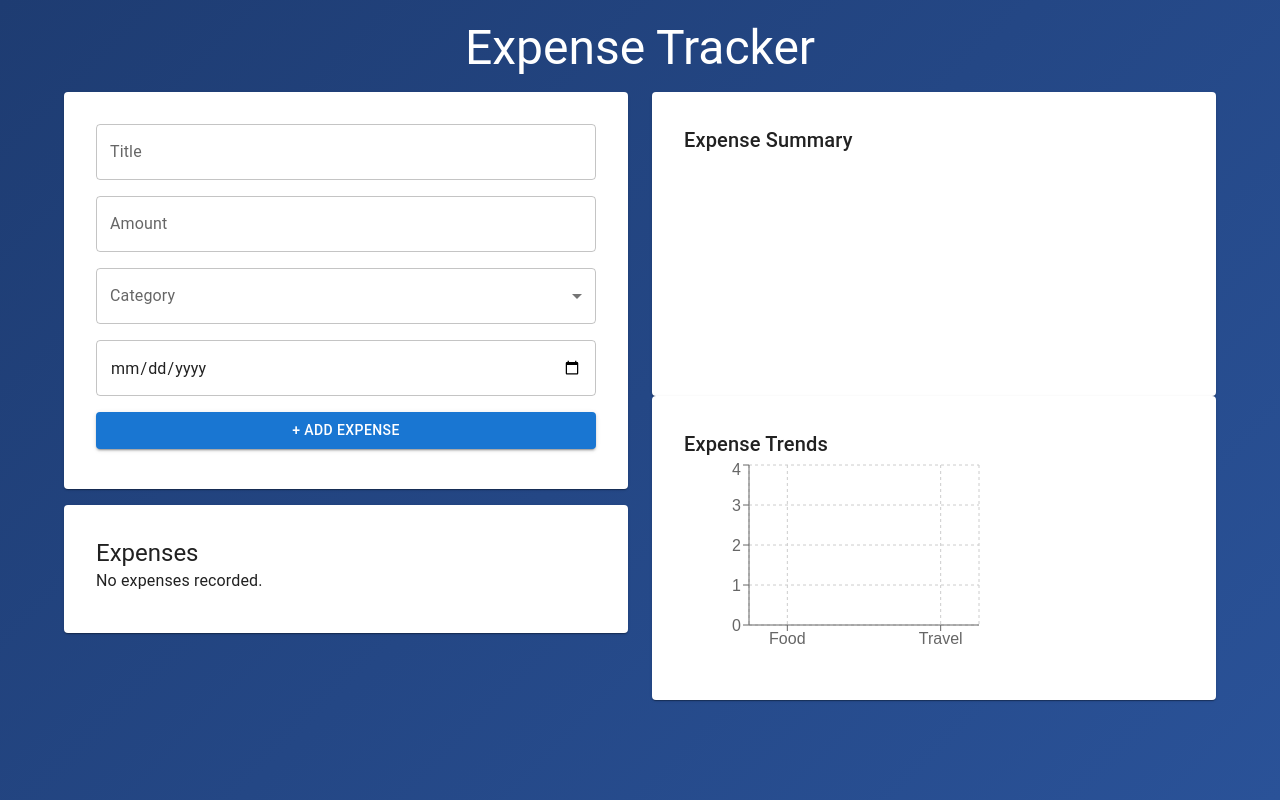
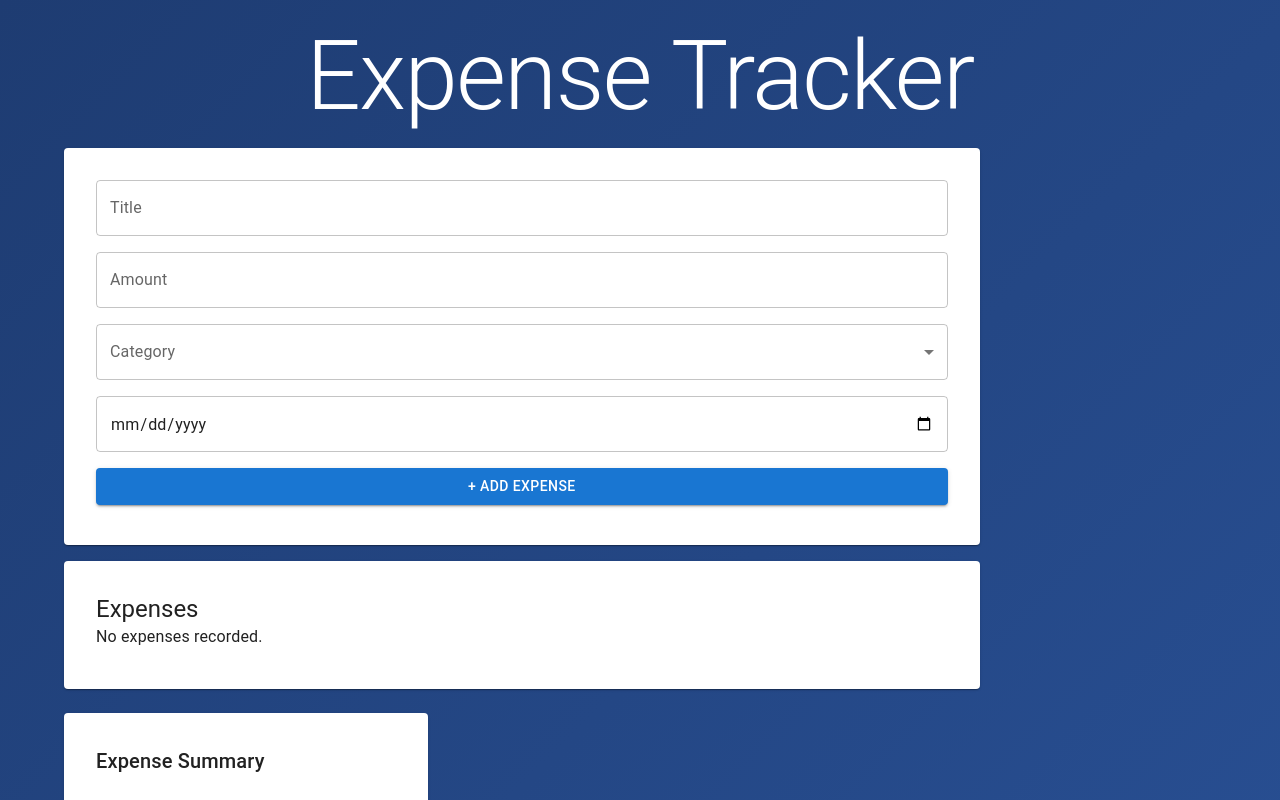
Before and after one commit to Nikki0830/CRIO_MINI_PROJECTS, a React (Create React App) app in the folder xexpenses/: page / in a window 1280 px wide. Shown: the top 800 px of the page. Built offline with nearby package versions, Linux system fonts and the light colour scheme.

Commit message:
Xexpense

```diff
--- a/xexpenses/src/App.js
+++ b/xexpenses/src/App.js
@@ -1,5 +1,5 @@
 import React, { useState, useEffect } from "react";
-import { Container, Typography, Grid } from "@mui/material";
+import { Container, Typography, Grid2 } from "@mui/material";
 import WalletBalance from "./component/WalletBalance";
 import ExpenseForm from "./component/ExpenseForm";
 import ExpenseList from "./component/ExpenseList";
@@ -66,20 +66,20 @@ const App = () => {
   return (
     <Container sx={{ padding: "20px", minHeight: "100vh" }}>
       {/* ✅ Updated heading to include 'Expenses' */}
-      <Typography variant="h3" align="center" sx={{ mb: 2 }}>
+      <Typography variant="h1" align="center" sx={{ mb: 2 }}>
         Expense Tracker
       </Typography>
 
-      <Grid container spacing={3}>
-        <Grid item xs={12} sm={6} md={6}>
+      <Grid2 container spacing={3}>
+        <Grid2 item xs={12} sm={6} md={6}>
           <ExpenseForm onAddExpense={addExpense} />
           <ExpenseList expenses={expenses} onEditExpense={editExpense} onDeleteExpense={deleteExpense} />
-        </Grid>
-        <Grid item xs={12} sm={6} md={6}>
+        </Grid2>
+        <Grid2 item xs={12} sm={6} md={6}>
           <ExpenseSummary expenses={expenses} />
           <ExpenseTrends expenses={expenses} />
-        </Grid>
-      </Grid>
+        </Grid2>
+      </Grid2>
     </Container>
   );
 };
```
